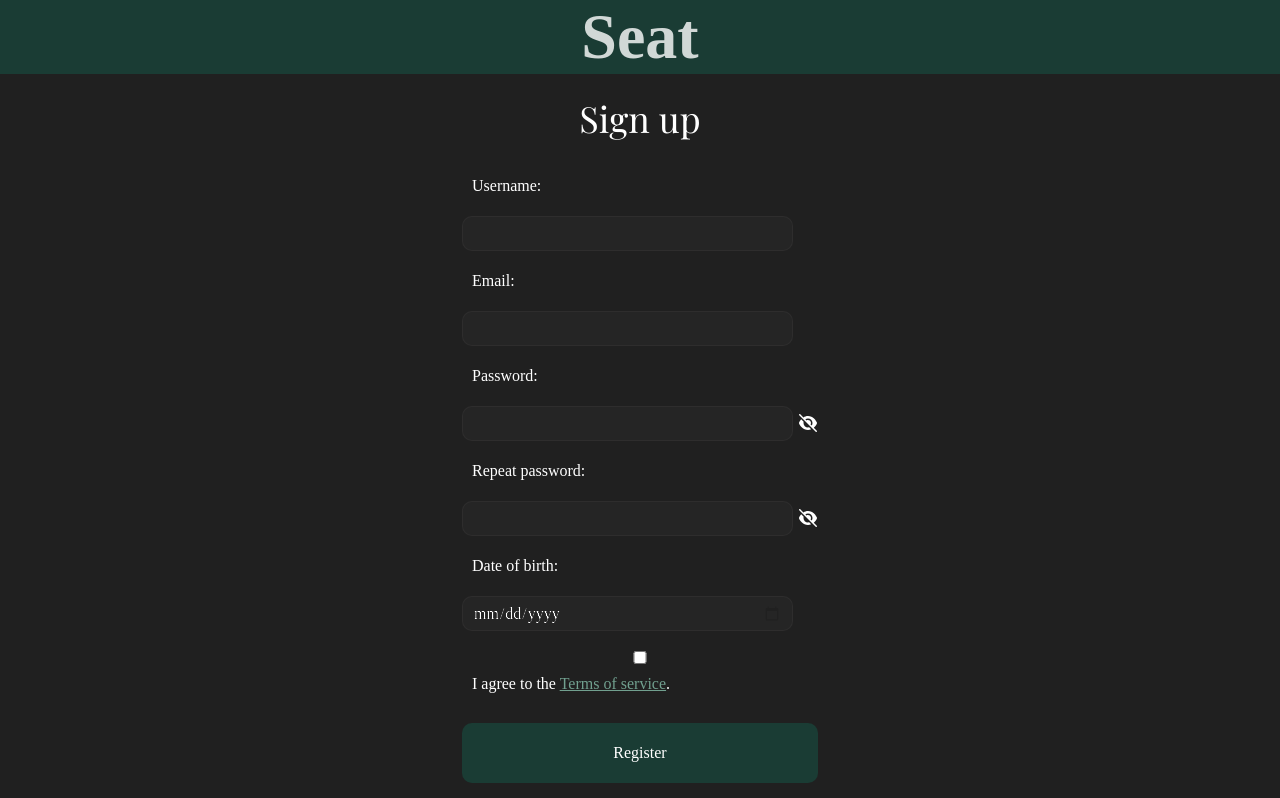
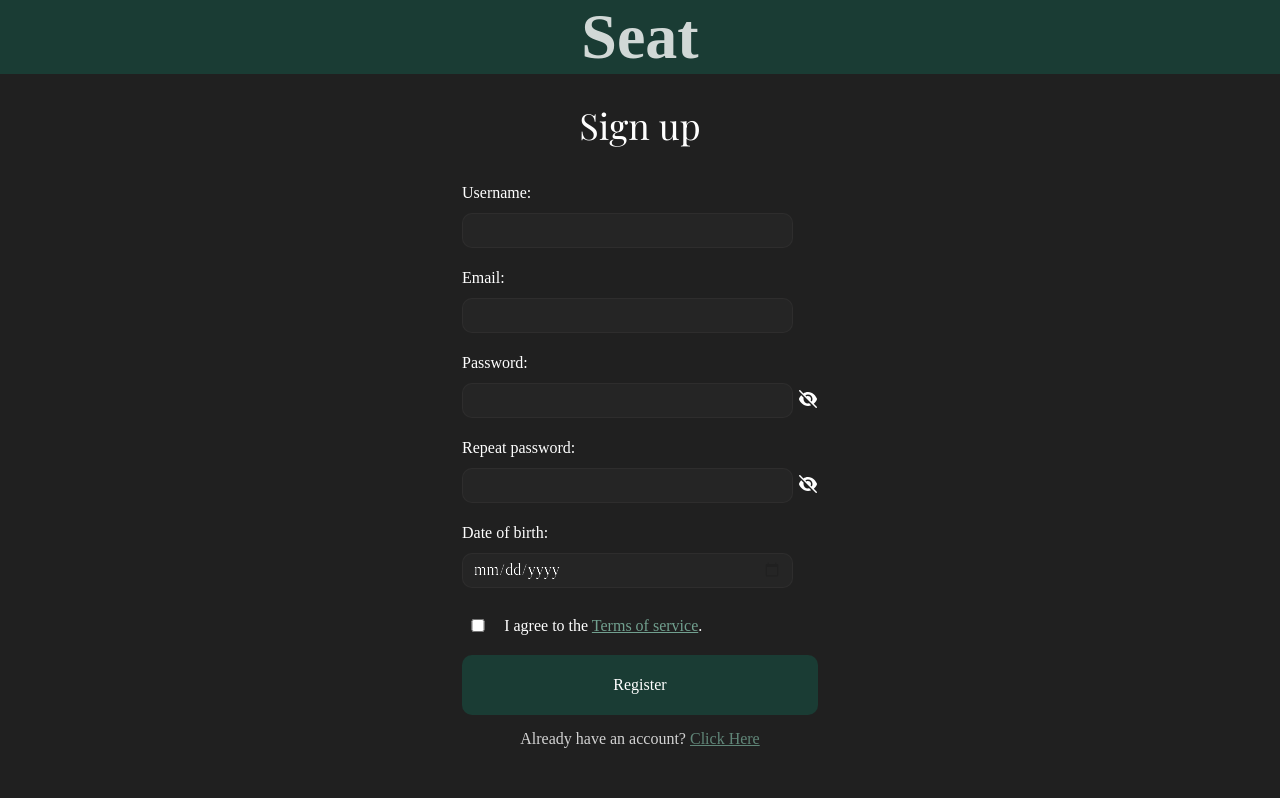
Before and after one commit to markoskatsi/SeAT, a React (Vite) app: page /register in a window 1280 px wide. Shown: the top 798 px of the page. Built offline with nearby package versions, Linux system fonts and the light colour scheme; no server answers; a web font is replaced by a local one.

Commit message:
fixed css of sign up page

```diff
--- a/src/auth/registerForm.jsx
+++ b/src/auth/registerForm.jsx
@@ -95,9 +95,9 @@ export default function RegisterForm() {
             />
           </div>
           &nbsp;
-          <div className="form-check d-flex justify-content-center mb-5">
+          <div className="checkbox-container">
             <input
-              className="form-check-input me-2"
+              className="form-check-input"
               type="checkbox"
               value=""
               id="T&S"
--- a/src/auth/registerForm.scss
+++ b/src/auth/registerForm.scss
@@ -4,7 +4,8 @@
   justify-content: center;
   width: 100%;
   height: 100%;
-  padding-bottom: 200px;
+  padding-bottom: 100px;
+
   .card-body {
     display: flex;
     flex-direction: column;
@@ -26,7 +27,7 @@
   }
   .form-check-label {
     color: #fff;
-    padding: 10px;
+
     a {
       color: rgb(113, 160, 143);
     }
@@ -40,6 +41,20 @@
     font-size: 16px;
     border: none;
     cursor: pointer;
-    margin-top: 20px;
+  }
+  .checkbox-container {
+    display: flex;
+    align-items: center; /* vertically center checkbox and label */
+    justify-content: flex-start;
+    padding-bottom: 10px;
+    .form-check-input {
+      width: 10%;
+    }
+    .form-check-label {
+      width: 100%;
+    }
   }
 }
+.form-label {
+  padding: 0px;
+}
```
